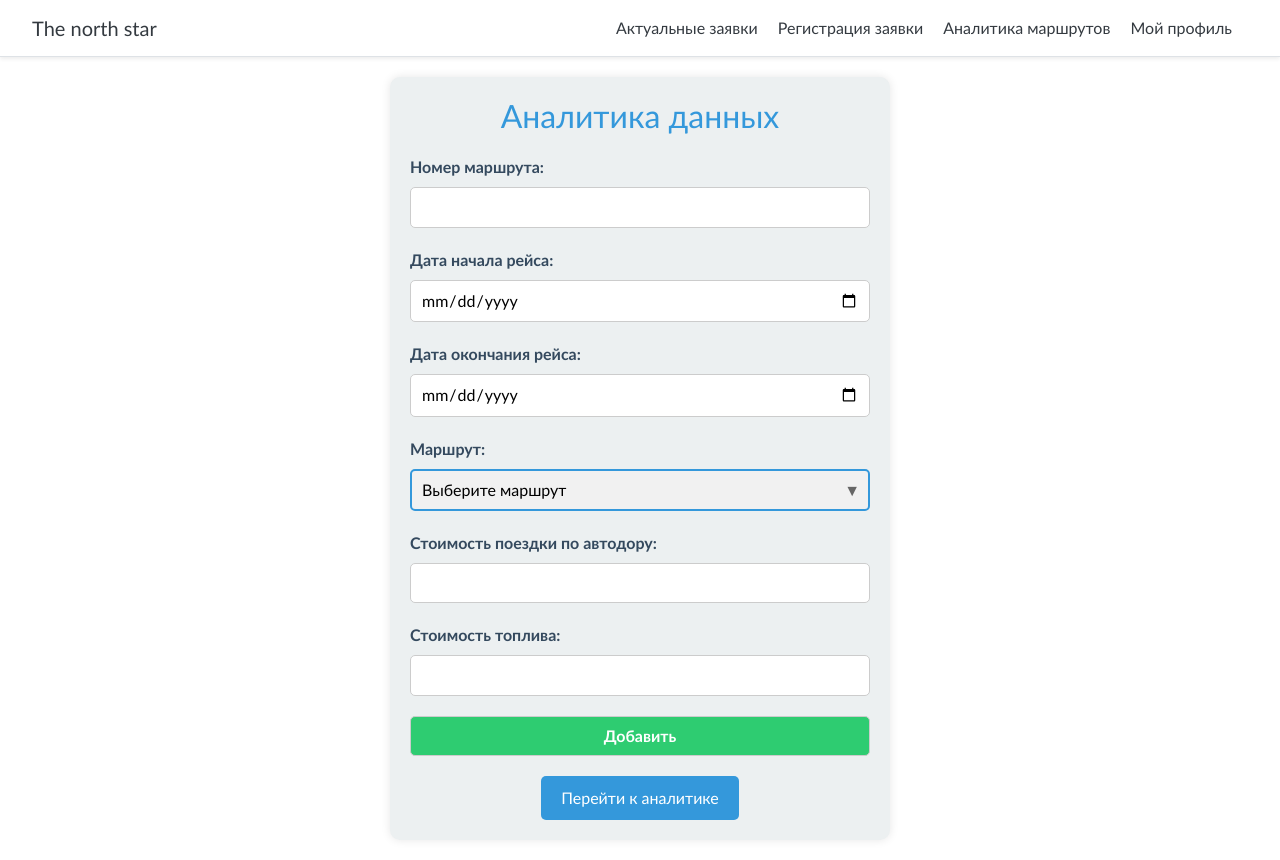
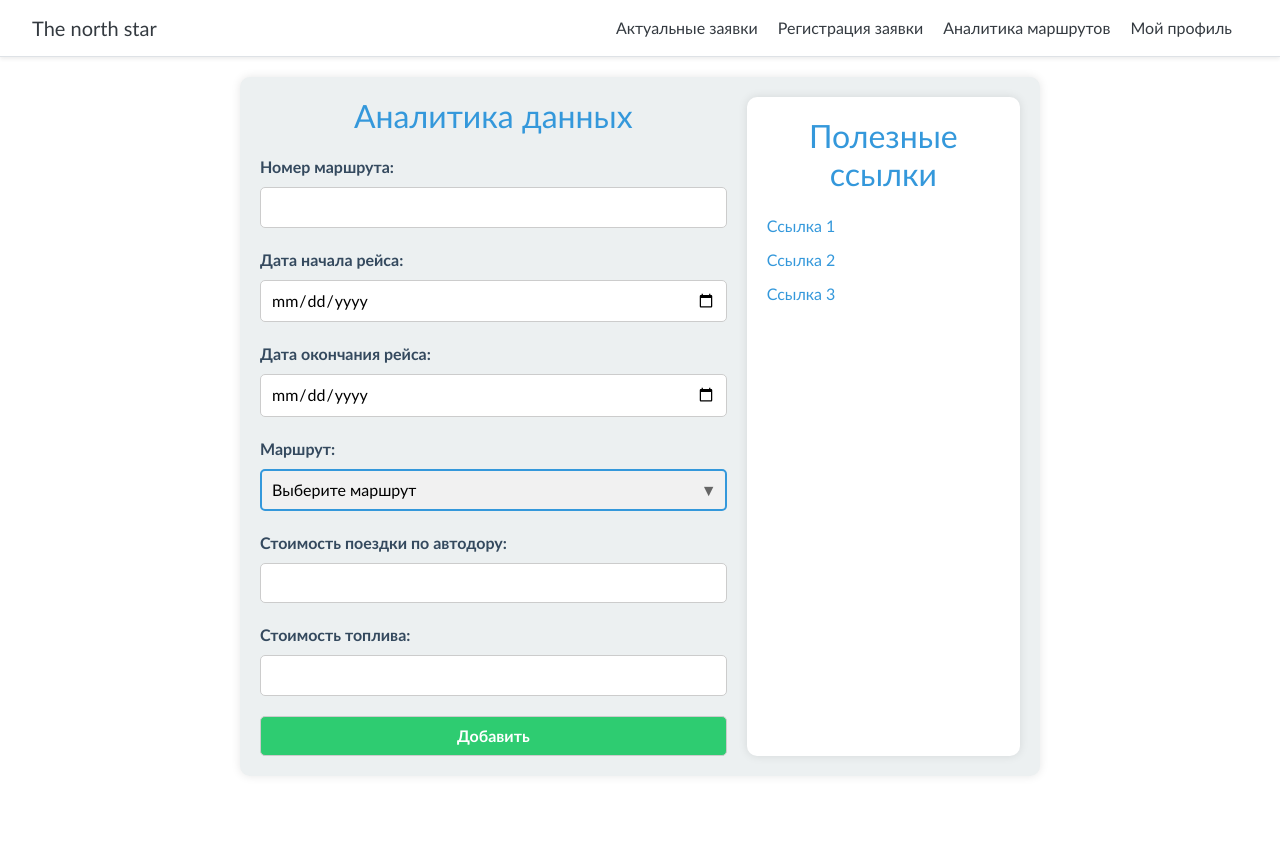
Before and after one commit to pressf1om/north_star, a Flask app: template templates/analytics_add_data.html in a window 1280 px wide. After the commit the page ends 776 px from the top, so only its background shows below. Run offline with Flask 3, Linux system fonts and the light colour scheme; the template is opened without the code that fills it, so the values that code supplies are empty; some libraries are stand-ins or nearby versions; some web fonts are replaced.

Commit message:
Переработан дизайн страницы "Аналитика", добавлены полезные ссылки

```diff
--- a/templates/analytics_add_data.html
+++ b/templates/analytics_add_data.html
@@ -2,6 +2,7 @@
 
 {% block body %}
 <div class="container">
+    <div class="form-block">
         <h2>Аналитика данных</h2>
         <form method="post" class="registration-form">
             <div class="form-group">
@@ -37,8 +38,14 @@
             </div>
             <button type="submit">Добавить</button>
         </form>
-    <div class="analytics-btn">
-        <a href="/analytics">Перейти к аналитике</a>
+    </div>
+    <div class="useful-links">
+        <h2>Полезные ссылки</h2>
+        <ul>
+            <li><a href="#">Ссылка 1</a></li>
+            <li><a href="#">Ссылка 2</a></li>
+            <li><a href="#">Ссылка 3</a></li>
+        </ul>
     </div>
 </div>
 
@@ -72,10 +79,24 @@
 
 /* Дополнительные стили для элементов формы */
 .container {
-    max-width: 500px;
+    max-width: 800px; /* Увеличим ширину контейнера */
     margin: 20px auto;
     padding: 20px;
     background-color: #ecf0f1; /* Светло-серый */
+    border-radius: 10px;
+    box-shadow: 0 0 10px rgba(0, 0, 0, 0.1); /* Тень */
+    display: flex; /* Расположим блоки в строку */
+}
+
+.form-block {
+    flex: 2; /* Дадим блоку формы больший вес */
+    margin-right: 20px; /* Добавим отступ справа */
+}
+
+.useful-links {
+    flex: 1; /* Дадим блоку с ссылками меньший вес */
+    background-color: #fff; /* Белый фон блока с ссылками */
+    padding: 20px;
     border-radius: 10px;
     box-shadow: 0 0 10px rgba(0, 0, 0, 0.1); /* Тень */
 }
@@ -118,23 +139,22 @@ button:hover {
     background-color: #27ae60; /* Темно-зеленый при наведении */
 }
 
-.analytics-btn {
-    text-align: center;
-    margin-top: 20px;
+.useful-links ul {
+    list-style: none;
+    padding: 0;
 }
 
-.analytics-btn a {
-    display: inline-block;
-    padding: 10px 20px;
-    background-color: #3498db; /* Голубой */
-    color: #fff;
-    text-decoration: none;
-    border-radius: 5px;
-    transition: background-color 0.3s ease;
+.useful-links ul li {
+    margin-bottom: 10px;
 }
 
-.analytics-btn a:hover {
-    background-color: #2980b9; /* Темно-голубой при наведении */
+.useful-links ul li a {
+    color: #3498db; /* Цвет ссылки */
+    text-decoration: none;
+}
+
+.useful-links ul li a:hover {
+    text-decoration: underline;
 }
 
 </style>
```
Lines whose indentation alone changed are shown as unchanged.
